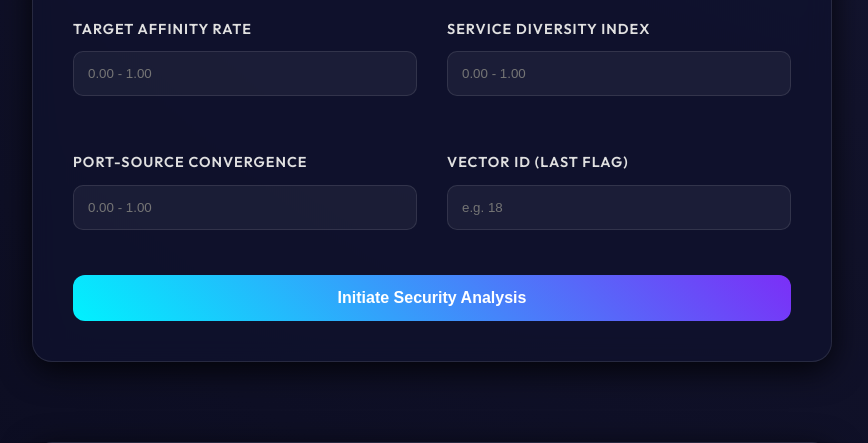
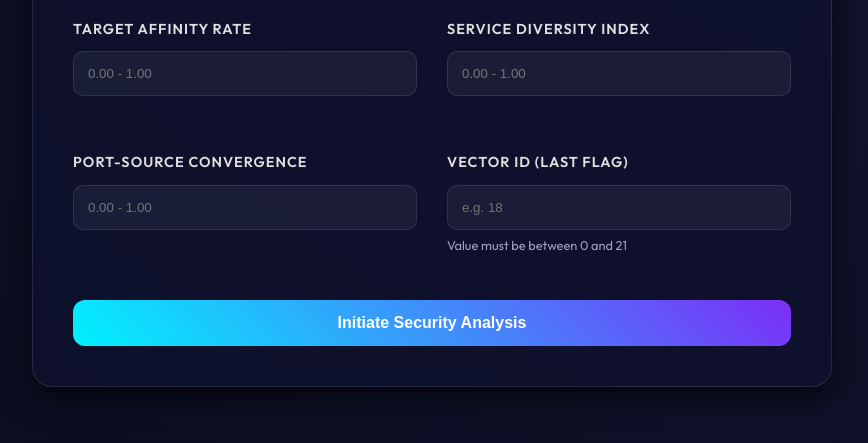
Before and after one commit to SudoAnirudh/Intrusion-Detection-System-Using-ML, a Flask app: page /ids in a window 1280 px wide. Shown: the part 872-1315 px from the top of the page, without its empty margins (208-1076 px from the left). Run offline with Flask 2, Linux system fonts and the light colour scheme; parts of the project's set-up code (start-up, migrations or seed data) failed here and were passed over.

Commit message:
feat(ux): improve accessibility for form inputs
- Linked helper text to "Connection Count" input using `aria-describedby`
- Added min/max constraints and helper text to "Vector ID" input
- Linked new helper text to "Vector ID" input using `aria-describedby`

```diff
--- a/templates/index.html
+++ b/templates/index.html
@@ -223,8 +223,8 @@
         <div class="form-grid">
           <div class="form-group">
             <label for="count">Connection Count (Same Host)</label>
-            <input type="number" name="count" id="count" min="0" placeholder="e.g. 5" required />
-            <span class="input-description">Number of connections to target host</span>
+            <input type="number" name="count" id="count" min="0" placeholder="e.g. 5" required aria-describedby="count-desc" />
+            <span class="input-description" id="count-desc">Number of connections to target host</span>
           </div>
 
           <div class="form-group">
@@ -265,7 +265,8 @@
 
           <div class="form-group">
             <label for="last_flag">Vector ID (Last Flag)</label>
-            <input type="number" name="last_flag" id="last_flag" placeholder="e.g. 18" required />
+            <input type="number" name="last_flag" id="last_flag" placeholder="e.g. 18" required min="0" max="21" aria-describedby="last_flag-desc" />
+            <span class="input-description" id="last_flag-desc">Value must be between 0 and 21</span>
           </div>
         </div>
 
```
Also changed, not shown: .Jules/palette.md.
